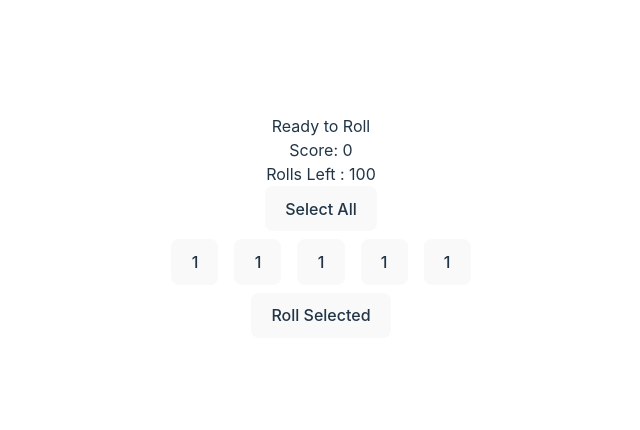
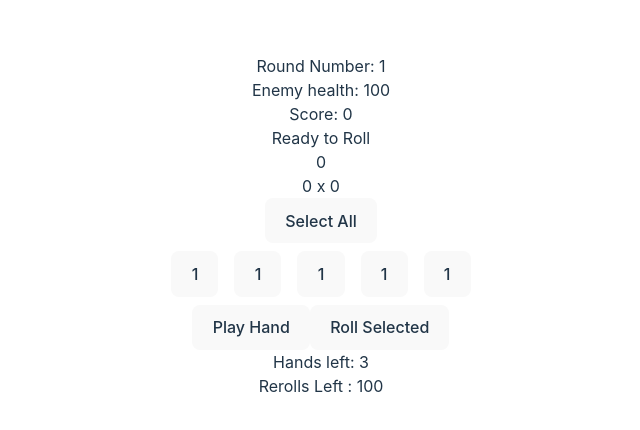
Before and after one commit to mynameisERL/savingthrow, a React (Vite) app: page / in a window 1280 px wide. Shown: the part 174-604 px from the top of the page, without its empty margins (319-959 px from the left). Built offline with nearby package versions, Linux system fonts and the light colour scheme.

Commit message:
feat: adding round class
adds some functionality around playing a hand and having your score be counted

```diff
--- /dev/null
+++ b/src/Classes/Round.ts
@@ -0,0 +1,36 @@
+import Hand from "./Hand";
+import { makeObservable, observable, action } from "mobx";
+
+class Round {
+  targetScore: number;
+  currentScore: number;
+  roundNumber: number;
+  handsLeft: number;
+  currentHand: Hand;
+
+  constructor(targetScore: number, roundNumber: number, handsLeft: number) {
+    this.targetScore = targetScore;
+    this.roundNumber = roundNumber;
+    this.handsLeft = handsLeft;
+    this.currentScore = 0;
+    this.currentHand = new Hand(5, 100);
+    makeObservable(this, {
+      targetScore: observable,
+      currentScore: observable,
+      roundNumber: observable,
+      handsLeft: observable,
+      currentHand: observable,
+      scoreHand: action,
+    });
+  }
+  scoreHand() {
+    const [chips, mult] = this.currentHand.scoreInfo.scoreTuple;
+    const score = chips * mult;
+    this.currentScore = score;
+
+    this.currentHand = new Hand(5, 100);
+    this.handsLeft--;
+  }
+}
+
+export default Round;
--- a/src/Components/HandTest.tsx
+++ b/src/Components/HandTest.tsx
@@ -1,13 +1,14 @@
 import { observer } from "mobx-react";
 
-import Hand from "../Classes/Hand";
 import { useState } from "react";
 import dab from "../assets/dab.gif";
 import Confetti from "react-confetti";
 import { useWindowSize } from "react-use";
+import Round from "../Classes/Round";
 
 const HandTest = observer(() => {
-  const [hand] = useState(() => new Hand(5, 100));
+  const [round] = useState(() => new Round(100, 1, 3));
+  const hand = round.currentHand;
   const { width, height } = useWindowSize();
   return (
     <div>
@@ -32,10 +33,17 @@ const HandTest = observer(() => {
             </div>
           </div>
         )}
-        <p>{hand.scoreInfo.handName}</p>
-        <p>Score: {hand.scoreInfo.baseValue}</p>
-        <p>Rolls Left : {hand.rollsLeft}</p>
       </section>
+
+      <p>Round Number: {round.roundNumber}</p>
+      <p>Enemy health: {round.targetScore}</p>
+      <p>Score: {round.currentScore}</p>
+      <p>{hand.scoreInfo.handName}</p>
+      <p>{hand.scoreInfo.baseValue}</p>
+      <p>
+        {hand.scoreInfo.scoreTuple[0]} x {hand.scoreInfo.scoreTuple[1]}
+      </p>
+
       <button
         onClick={() => {
           [0, 1, 2, 3, 4].forEach((i) => hand.selectDie(i));
@@ -71,12 +79,21 @@ const HandTest = observer(() => {
       </ul>
       <button
         onClick={() => {
+          round.scoreHand();
+        }}
+      >
+        Play Hand
+      </button>
+      <button
+        onClick={() => {
           hand.rollSelected();
           hand.calculateScore();
         }}
       >
         Roll Selected
       </button>
+      <p>Hands left: {round.handsLeft}</p>
+      <p>Rerolls Left : {hand.rollsLeft}</p>
     </div>
   );
 });
```
